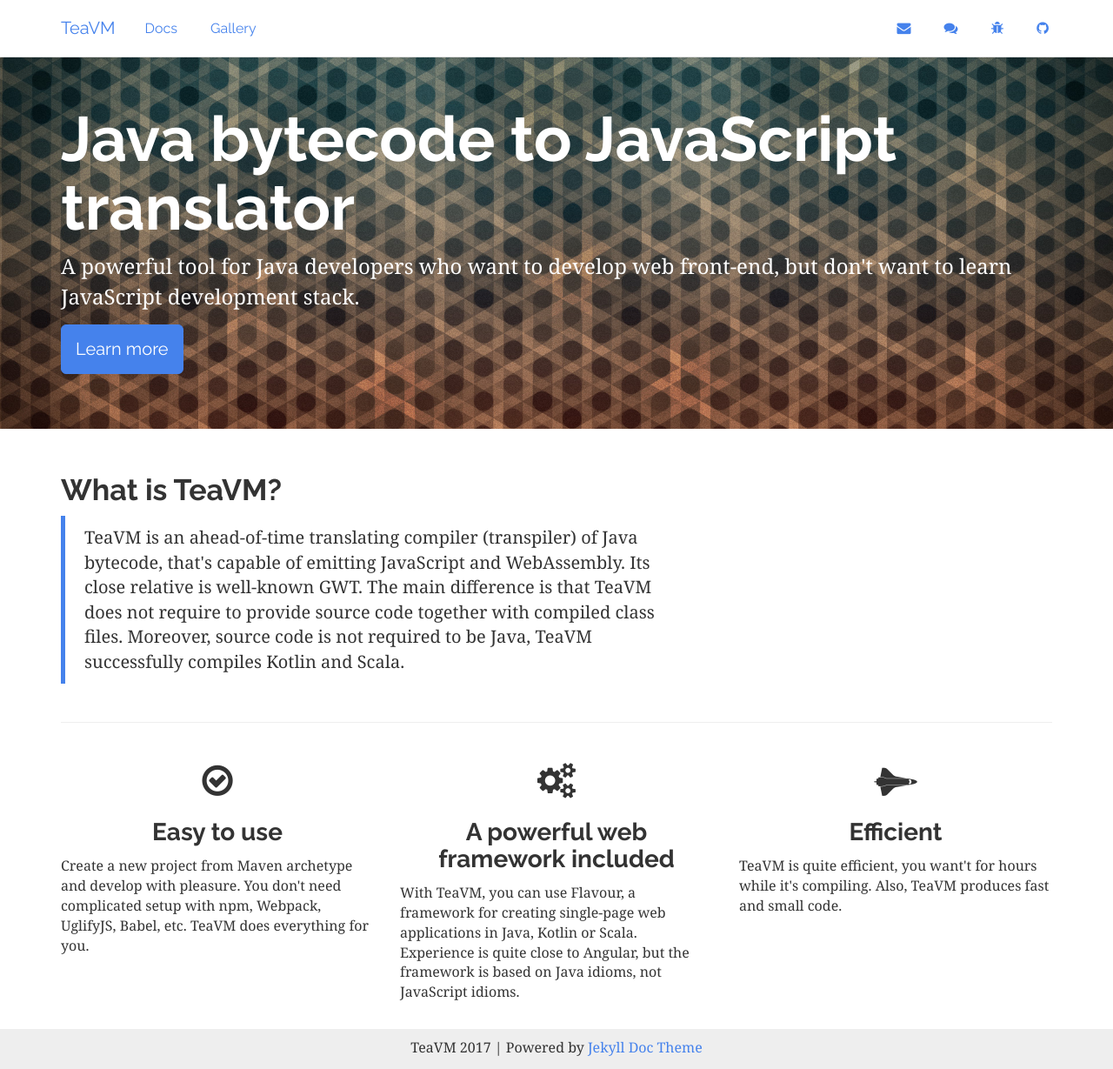
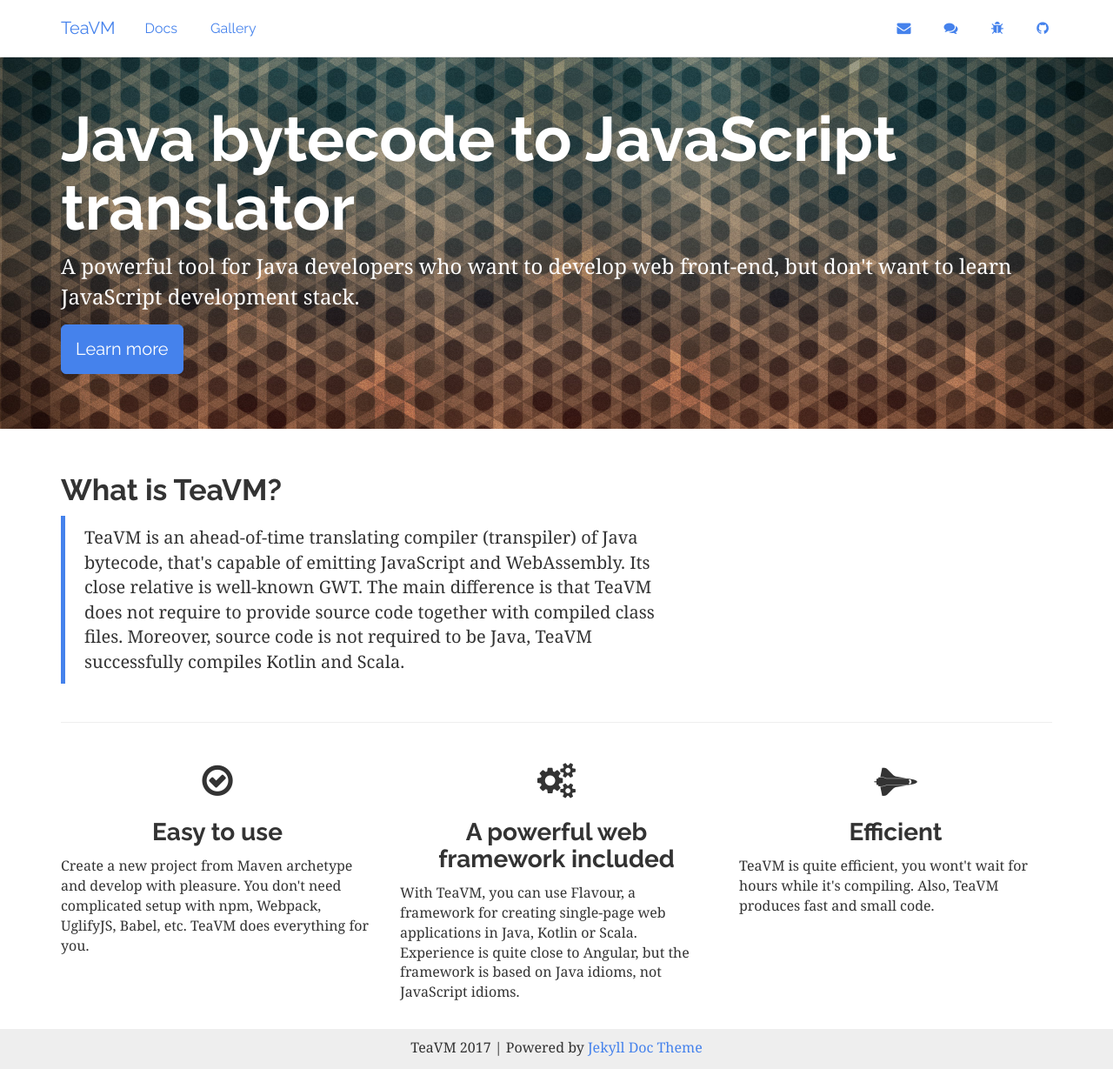
Before and after one commit to konsoletyper/teavm-site, a Jekyll site: the page built from index.html, in a window 1280 px wide and 1229 px high. Shown: the whole window at 87% size. Built offline with Jekyll 4.4.1, drawn with Linux system fonts in a browser that asks for light colours.

Commit message:
Fix typo on main page

```diff
--- a/index.html
+++ b/index.html
@@ -48,7 +48,7 @@
         <div class="col-sm-4">
             <h1 class="text-center"><i class="fa fa-space-shuttle" aria-hidden="true"></i></h1>
             <h3 class="text-center">Efficient</h3>
-            <p>TeaVM is quite efficient, you want't for hours while it's compiling.
+            <p>TeaVM is quite efficient, you wont't wait for hours while it's compiling.
                 Also, TeaVM produces fast and small code.
             </p>
         </div>
```
